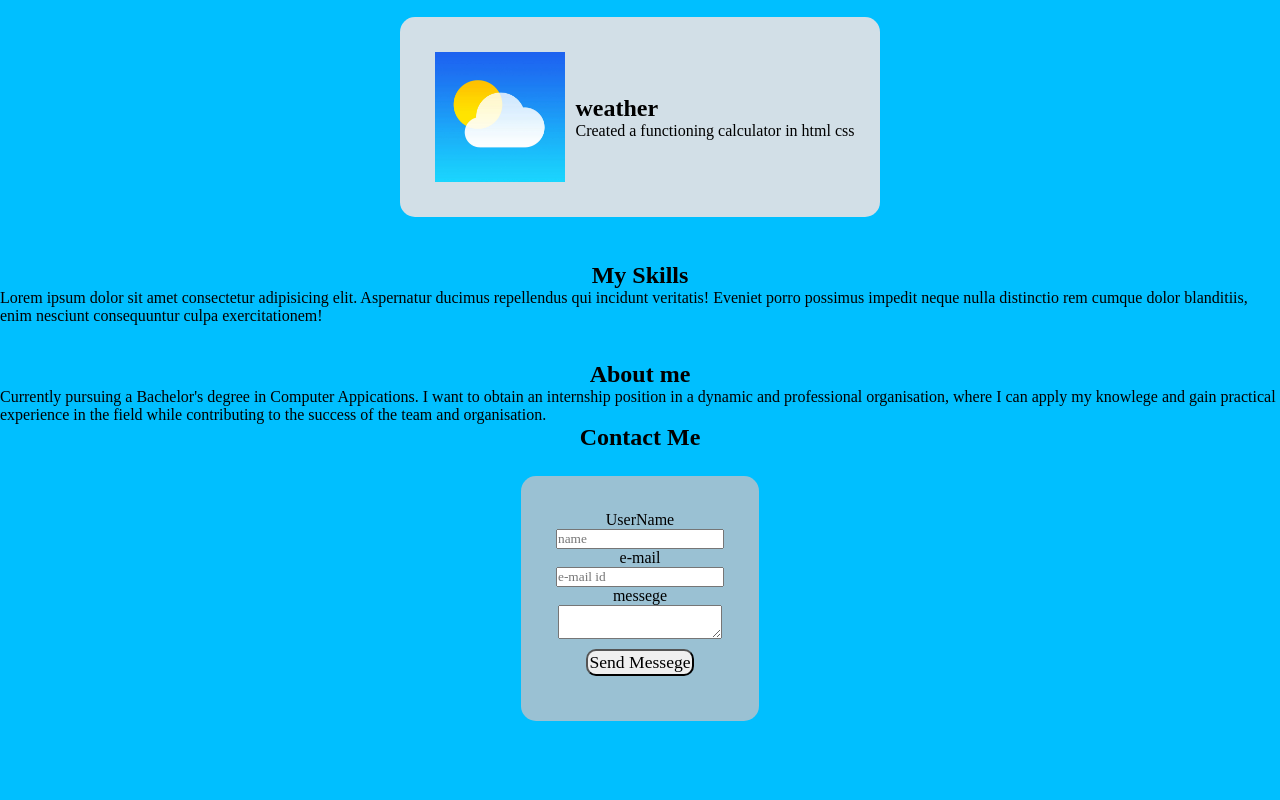
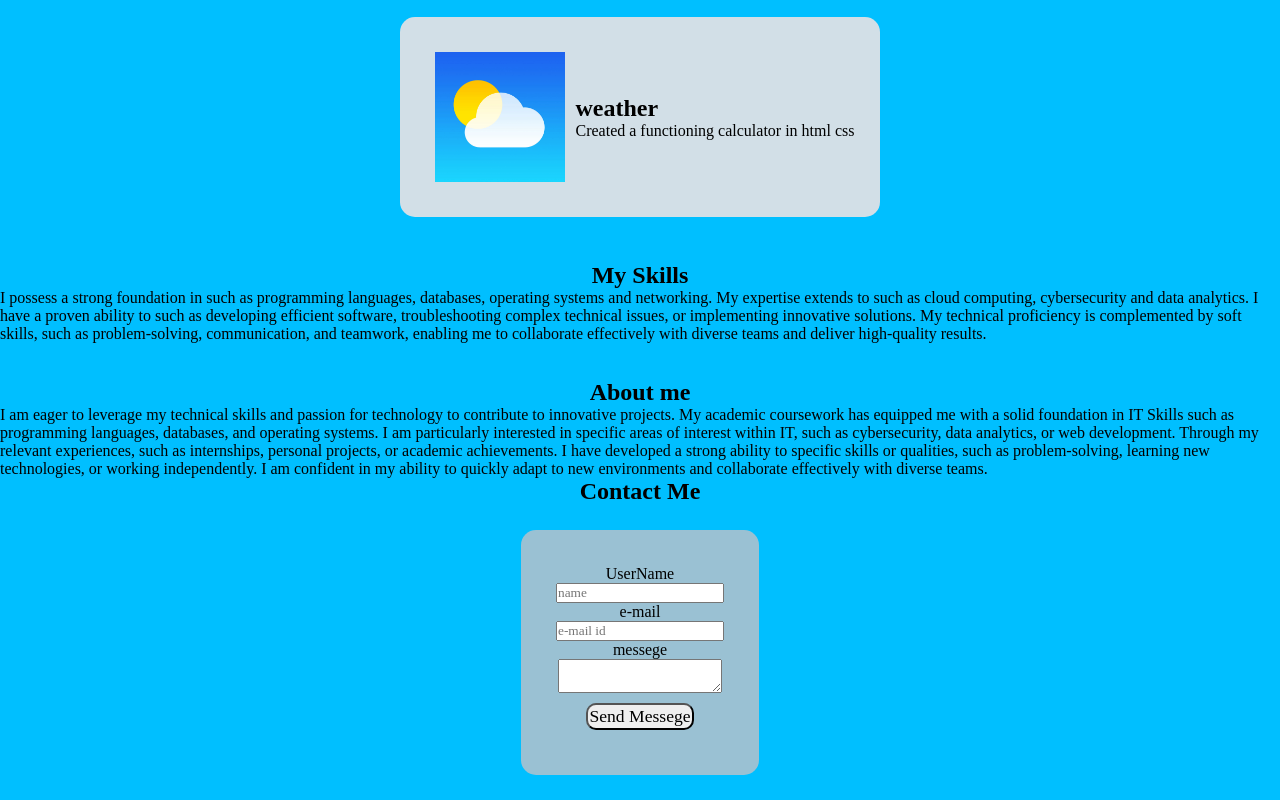
Before and after one commit to BhumiSachdev/my-portfolio, a plain HTML site: page index.html in a window 1280 px wide. Shown: the part 1075-1875 px from the top of the page. Before the commit the page ends 1821 px from the top, so only its background shows below. Drawn offline with Linux system fonts and the light colour scheme.

Commit message:
Update index.html

```diff
--- a/index.html
+++ b/index.html
@@ -1,32 +1,36 @@
 <!DOCTYPE html>
 <html lang="en">
+
 <head>
     <meta charset="UTF-8">
     <meta name="viewport" content="width=device-width, initial-scale=1.0">
     <title>PORTFOLIO</title>
-    <link rel = "stylesheet" href ="portfolio.css">
+    <link rel="stylesheet" href="portfolio.css">
 </head>
+
 <body>
 
-    <header class = header>
-        <nav class ="navbar">
-            <a href = "#home" class = "active">Home</a>
-            <a href = "#aboutme">About me</a>
-            <a href = "#mywork">My Work</a>
-            <a href = "#myskills">Skills</a>
-            <a href = "#contact">Contact</a>
+    <header class=header>
+        <nav class="navbar">
+            <a href="#home" class="active">Home</a>
+            <a href="#aboutme">About me</a>
+            <a href="#mywork">My Work</a>
+            <a href="#myskills">Skills</a>
+            <a href="#contact">Contact</a>
         </nav>
     </header>
 
-    <section id="home" class = home>
+    <section id="home" class=home>
         <div class="home-box">
-            <div class ="home-content">
+            <div class="home-content">
                 <h1>Hi,I'm Bhumi Sachdev</h1>
                 <h3> Student</h3>
-                <p>Currently pursuing a Bachelor's degree in Computer Appications. I want to obtain an internship position in a dynamic and professional organisation, where I can apply my knowlege and gain practical experience in the field while contributing to the success of the team and organisation.
+                <p>Currently pursuing a Bachelor's degree in Computer Appications. I want to obtain an internship
+                    position in a dynamic and professional organisation, where I can apply my knowlege and gain
+                    practical experience in the field while contributing to the success of the team and organisation.
                 </p>
             </div>
-            <div  class="imgd">
+            <div class="imgd">
                 <img height="250px" width="250px" src="girl.jpg">
             </div>
         </div>
@@ -37,7 +41,7 @@
 
     <section id="mywork" class="mywork">
         <h1 class="headings">
-           My work
+            My work
         </h1>
         <div class="work-container">
             <div class="project">
@@ -64,20 +68,6 @@
                 </div>
             </div>
 
-
-
-
-
-
-
-
-
-
-
-
-
-
-
         </div>
     </section>
 
@@ -86,21 +76,30 @@
             My Skills
         </h1>
         <p>
-            Lorem ipsum dolor sit amet consectetur adipisicing elit. Aspernatur ducimus repellendus qui incidunt veritatis! Eveniet porro possimus impedit neque nulla distinctio rem cumque dolor blanditiis, enim nesciunt consequuntur culpa exercitationem!
+            I possess a strong foundation in such as programming languages, databases, operating systems and networking.
+            My expertise extends to such as cloud computing, cybersecurity and data analytics. I have a proven ability
+            to such as developing efficient software, troubleshooting complex technical issues, or implementing
+            innovative solutions. My technical proficiency is complemented by soft skills, such as problem-solving,
+            communication, and teamwork, enabling me to collaborate effectively with diverse teams and deliver
+            high-quality results.
         </p>
     </section>
     <br> <br>
 
-    <section id="aboutme" class = "aboutme">
-        <div class ="aboutme-content">
+    <section id="aboutme" class="aboutme">
+        <div class="aboutme-content">
             <h1 class="heading"> About me</h1>
-            <p>Currently pursuing a Bachelor's degree in Computer Appications. I want to obtain an internship position in a dynamic and professional organisation, where I can apply my knowlege and gain practical experience in the field while contributing to the success of the team and organisation.
+            <p>I am eager to leverage my technical skills and passion for technology to contribute to innovative
+                projects. My academic coursework has equipped me with a solid foundation in IT Skills such as
+                programming languages, databases, and operating systems. I am particularly interested in specific areas
+                of interest within IT, such as cybersecurity, data analytics, or web development. Through my relevant
+                experiences, such as internships, personal projects, or academic achievements. I have developed a strong
+                ability to specific skills or qualities, such as problem-solving, learning new technologies, or working
+                independently. I am confident in my ability to quickly adapt to new environments and collaborate
+                effectively with diverse teams.
             </p>
         </div>
-
-
     </section>
-
     <section id="contact" class="contact">
         <h1 class="headings">
             Contact Me
@@ -116,8 +115,6 @@
             <button id="btn1" type="submit">Send Messege</button>
         </form>
     </section>
+</body>
 
-
-
-</body>
 </html>
```
